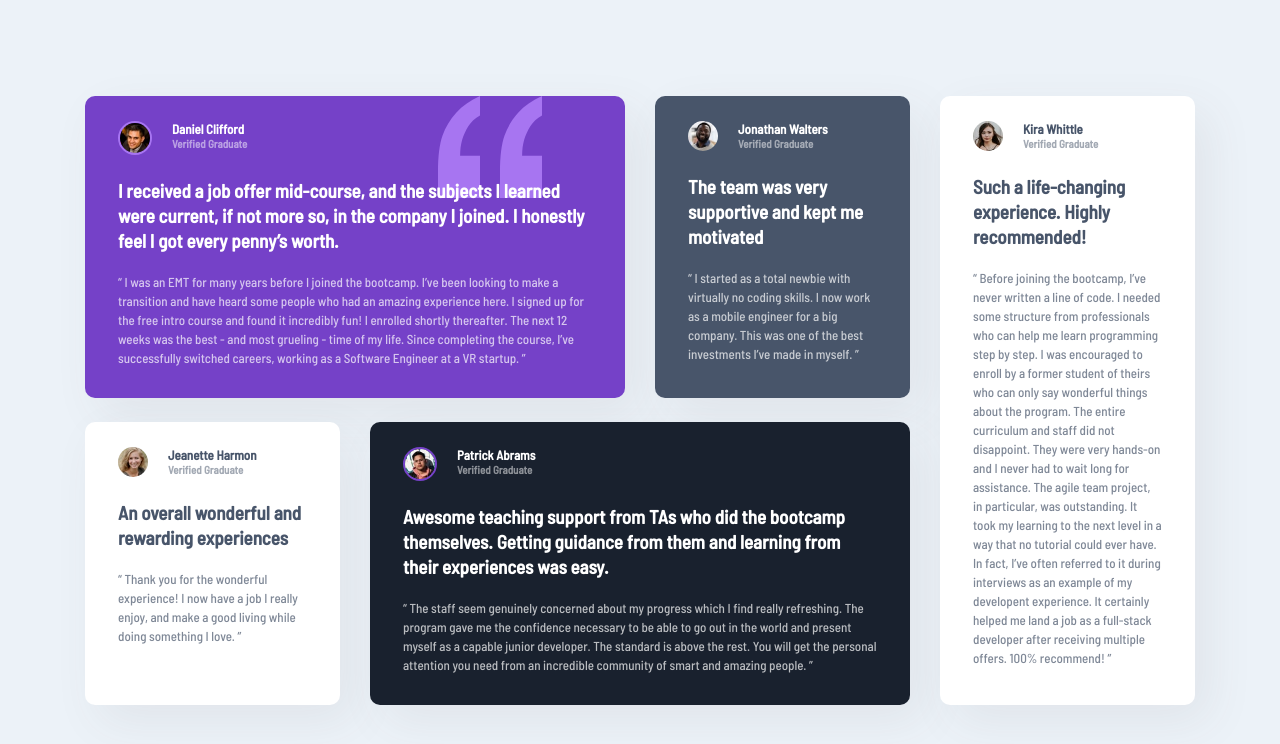
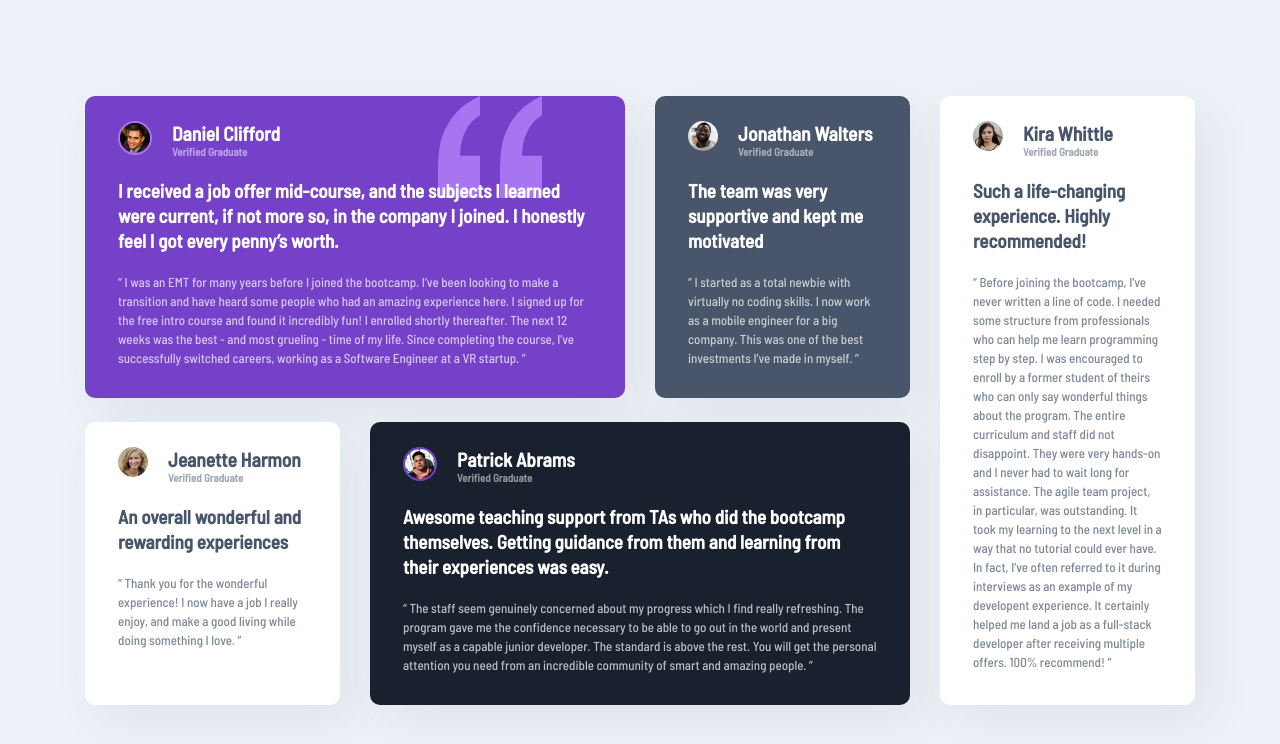
Before and after one commit to arnaudouttier/testimonials-grid-section-main, a plain HTML site: page index.html in a window 1280 px wide. Drawn offline with Linux system fonts and the light colour scheme.

Commit message:
h1 to h2

```diff
--- a/index.html
+++ b/index.html
@@ -27,7 +27,7 @@
 								src="images/image-daniel.jpg"  alt="avatar">
 						</div>
 						<div class="card__info">
-							<h1>Daniel Clifford</h1>
+							<h2>Daniel Clifford</h2>
 							<h3>Verified Graduate</h3>
 						</div>
 					</div>
@@ -60,7 +60,7 @@
 							<img class="card__avatar-image" src="images/image-jonathan.jpg" alt="avatar">
 						</div>
 						<div class="card__info">
-							<h1>Jonathan Walters</h1>
+							<h2>Jonathan Walters</h2>
 							<h3>Verified Graduate</h3>
 						</div>
 					</div>
@@ -85,7 +85,7 @@
 							<img class="card__avatar-image" src="images/image-jeanette.jpg" alt="avatar">
 						</div>
 						<div class="card__info">
-							<h1> Jeanette Harmon</h1>
+							<h2> Jeanette Harmon</h2>
 							<h3>Verified Graduate</h3>
 						</div>
 					</div>
@@ -110,7 +110,7 @@
 								src="images/image-patrick.jpg" alt="avatar">
 						</div>
 						<div class="card__info">
-							<h1> Patrick Abrams</h1>
+							<h2> Patrick Abrams</h2>
 							<h3>Verified Graduate</h3>
 						</div>
 					</div>
@@ -140,7 +140,7 @@
 							<img class="card__avatar-image" src="images/image-kira.jpg" alt="avatar">
 						</div>
 						<div class="card__info">
-							<h1> Kira Whittle</h1>
+							<h2> Kira Whittle</h2>
 							<h3>Verified Graduate</h3>
 						</div>
 					</div>
```
